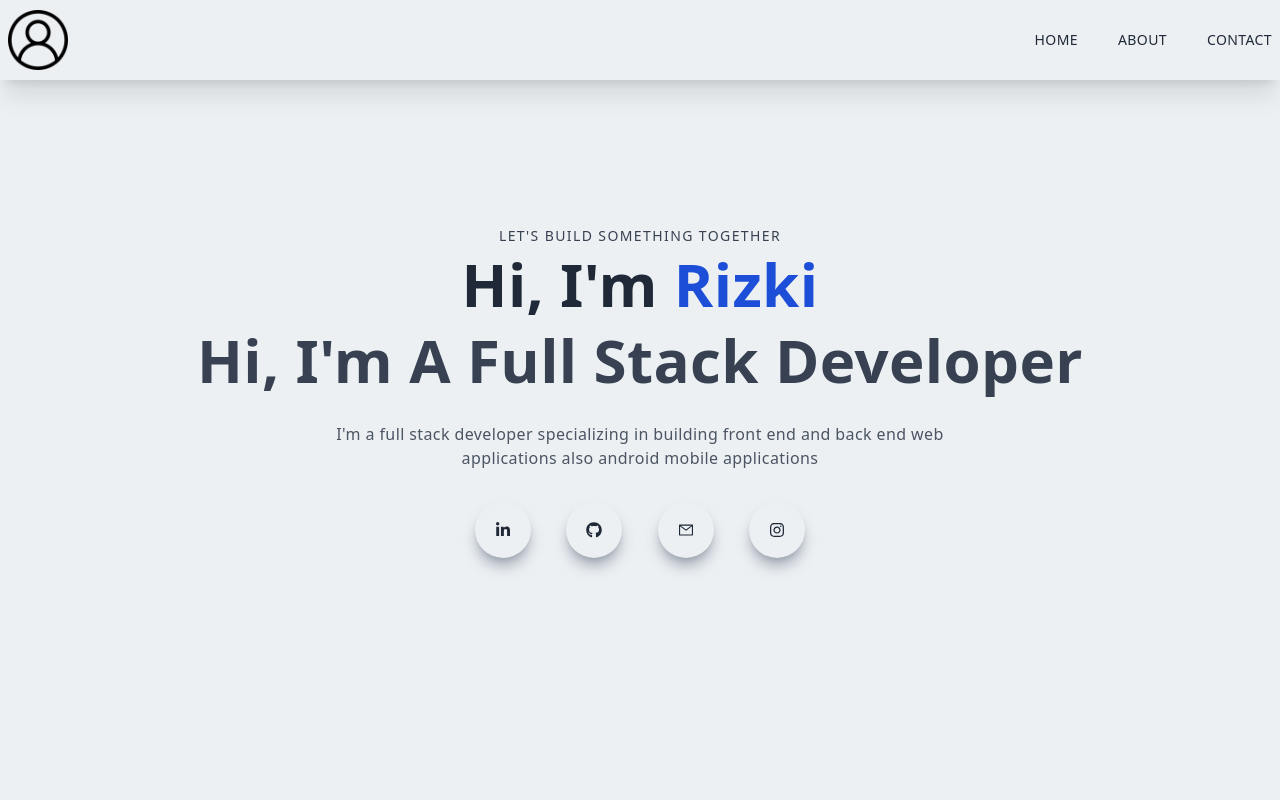
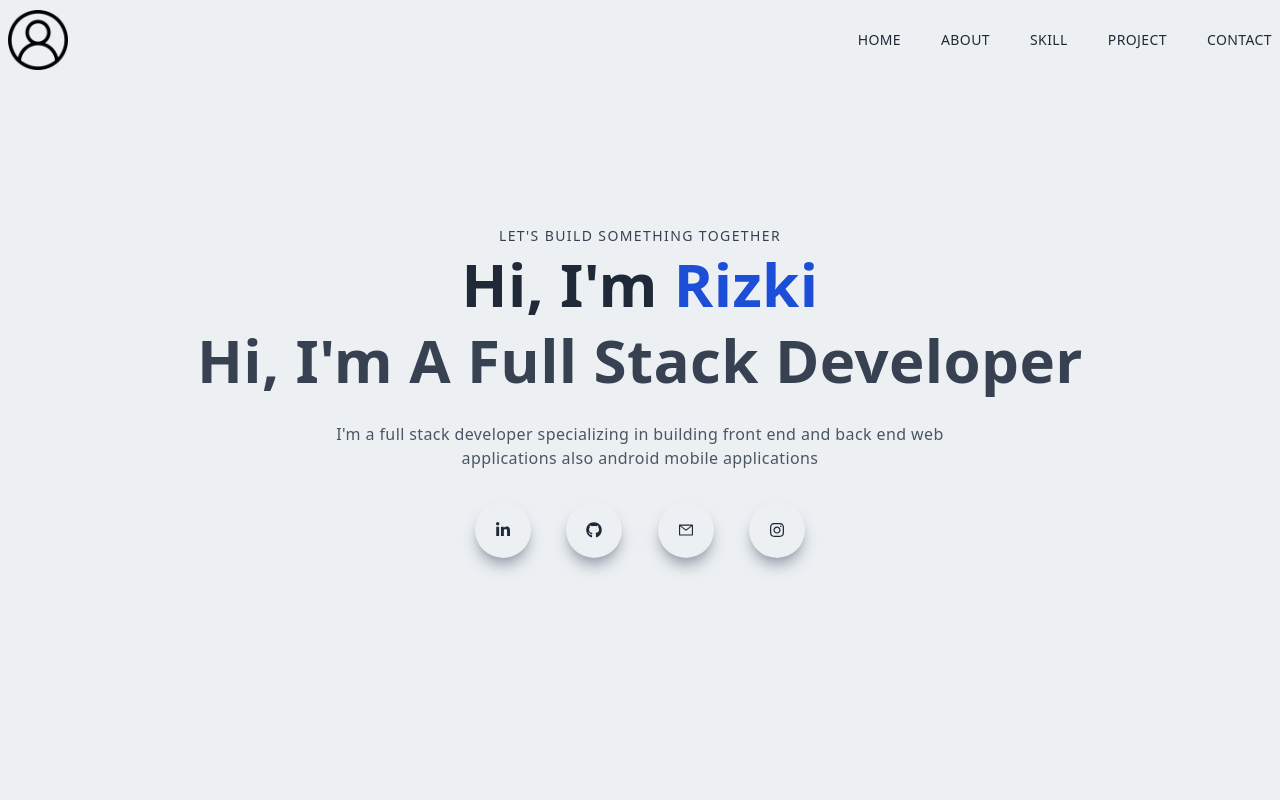
Before and after one commit to mrizkinm/portfolio-project, a Next.js app: page / in a window 1280 px wide. Shown: the top 800 px of the page. Built offline with nearby package versions, Linux system fonts and the light colour scheme.

Commit message:
rwmovw shadow when scroll

```diff
--- a/components/navbar.jsx
+++ b/components/navbar.jsx
@@ -1,35 +1,67 @@
 "use client"
 
-import React, { useState } from 'react'
+import React, { useEffect, useState } from 'react'
 import Image from 'next/image'
 import Link from 'next/link'
 import { AiOutlineClose, AiOutlineMenu, AiOutlineMail } from 'react-icons/ai'
 import { FaGithub, FaInstagram, FaLinkedinIn } from 'react-icons/fa'
+import { FiMenu } from 'react-icons/fi'
 
 const Navbar = () => {
   const [nav, setNav] = useState(false)
+  const [shadow, setShadow] = useState(false)
 
   const handleNav = () => {
     setNav(!nav)
   }
+
+  useEffect(()=>{
+    const handleShadow = () => {
+      if (window.scrollY >= 90) {
+        setShadow(true)
+      } else {
+        setShadow(false)
+      }
+    };
+    window.addEventListener('scroll', handleShadow)
+  }, [])
+
   return (
-    <div className="fixed w-full h-20 shadow-xl z-[100] bg-[#ecf0f3]">
+    <div className={shadow ? 'fixed w-full h-20 shadow-xl z-[100] bg-[#ecf0f3]' : 'fixed w-full h-20 z-[100] bg-[#ecf0f3]'}>
       <div className="flex justify-between items-center w-full h-full px-2 2xl:px-16">
+        <Link href="/">
           <Image src="/assets/logo.png" alt="Image" width="60" height="60" />
+        </Link>
         <div>
           <ul className="hidden md:flex">
+            <Link href="/">
               <li className="ml-10 text-sm uppercase hover:border-b hover:border-blue-500">
-              <Link href="/">Home</Link>
+                Home
               </li>
+            </Link>
+            <Link href="/#about">
               <li className="ml-10 text-sm uppercase hover:border-b hover:border-blue-500">
-              <Link href="/">About</Link>
+                About
               </li>
+            </Link>
+            <Link href="/#skill">
               <li className="ml-10 text-sm uppercase hover:border-b hover:border-blue-500">
-              <Link href="/">Contact</Link>
+                Skill
               </li>
+            </Link>
+            <Link href="/#project">
+              <li className="ml-10 text-sm uppercase hover:border-b hover:border-blue-500">
+                Project
+              </li>
+            </Link>
+            <Link href="/#contact">
+              <li className="ml-10 text-sm uppercase hover:border-b hover:border-blue-500">
+                Contact
+              </li>
+            </Link>
           </ul>
           <div onClick={handleNav} className="cursor-pointer md:hidden">
-            <AiOutlineMenu size={25}/>
+            <FiMenu size={25}/>
           </div>
         </div>
       </div>
@@ -39,7 +71,9 @@ const Navbar = () => {
           : 'fixed left-[-100%] top-0 p-6 ease-in duration-300'}>
           <div>
             <div className="flex w-full items-center justify-between">
+              <Link href="/">
                 <Image src="/assets/logo.png" alt="image" width="70" height="70" />
+              </Link>
               <div onClick={handleNav} className="rounded-full shadow-lg shadow-gray-400 p-3 cursor-pointer">
                 <AiOutlineClose />
               </div>
@@ -50,15 +84,21 @@ const Navbar = () => {
           </div>
           <div className="py-4 flex flex-col">
             <ul className="uppercase">
-              <li className="py-4 text-sm">
-                <Link href="/">Home</Link>
-              </li>
-              <li className="py-4 text-sm">
-                <Link href="/">About</Link>
-              </li>
-              <li className="py-4 text-sm">
-                <Link href="/">Contact</Link>
-              </li>
+              <Link onClick={() => setNav(false)} href="/">
+                <li className="py-4 text-sm">Home</li>
+              </Link>
+              <Link onClick={() => setNav(false)} href="/#about">
+                <li className="py-4 text-sm">About</li>
+              </Link>
+              <Link onClick={() => setNav(false)} href="/#skill">
+                <li className="py-4 text-sm">Skill</li>
+              </Link>
+              <Link onClick={() => setNav(false)} href="/#project">
+                <li className="py-4 text-sm">Project</li>
+              </Link>
+              <Link onClick={() => setNav(false)} href="/#contact">
+                <li className="py-4 text-sm">Contact</li>
+              </Link>
             </ul>
             <div className="pt-40">
               <p className="uppercase tracking-widest text-[#5651e5]">Social media</p>
```
Lines whose indentation alone changed are shown as unchanged.
